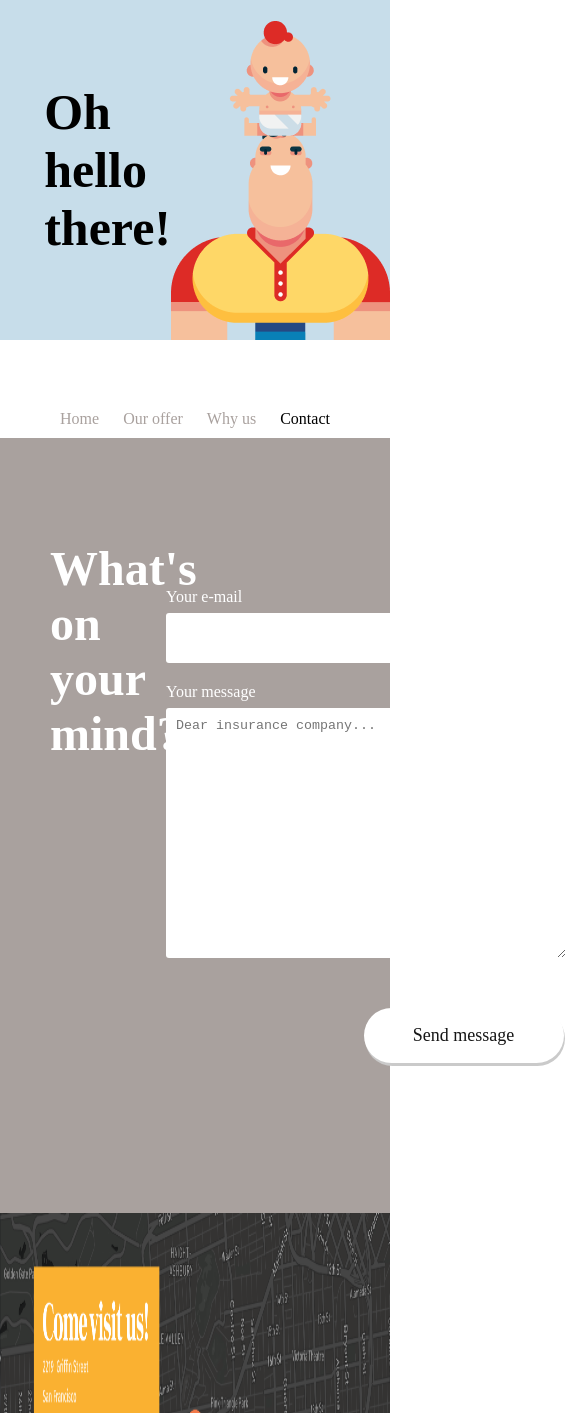
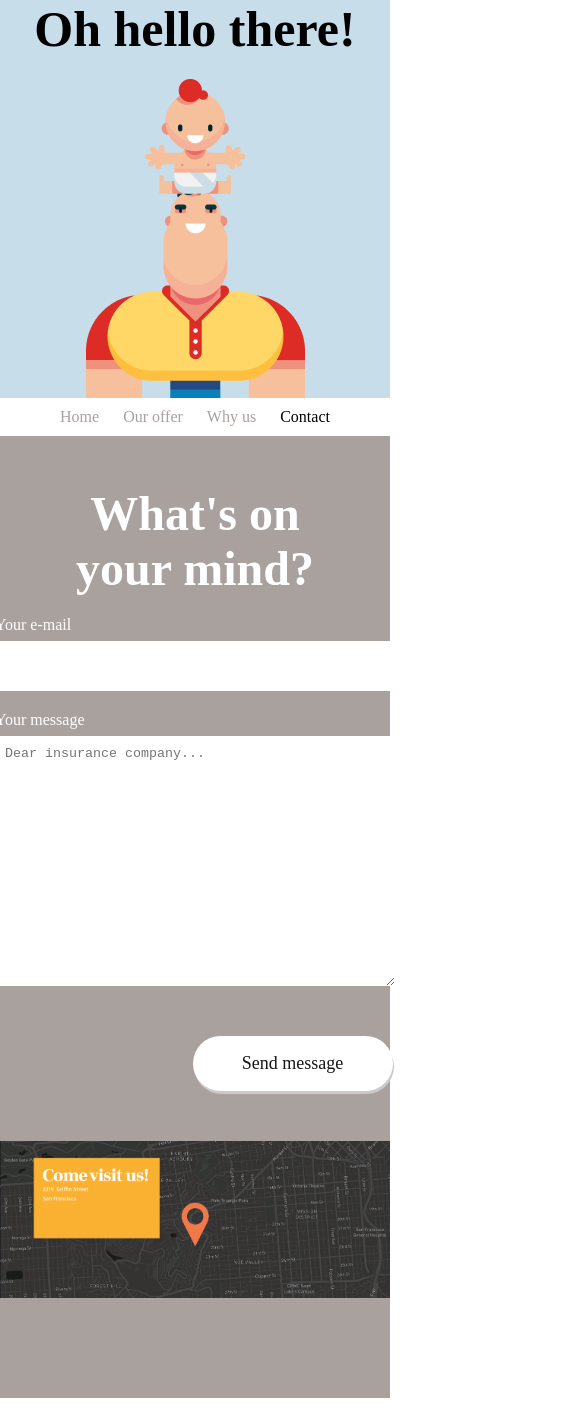
Before and after one commit to divperedi/insurance, a plain HTML site: page contact.html in a window 390 px wide. Shown: the top 1413 px of the page, 585 px wide, since content can reach past the window. Drawn offline with Linux system fonts and the light colour scheme; a web font is replaced by a local one.

Commit message:
added media queries to contact page

```diff
--- a/contact.html
+++ b/contact.html
@@ -11,7 +11,7 @@
         <h1 class="contact-header__title">Oh hello there!</h1>
         <img class="contact-header__picture" src="assets/man-baby.png" alt="baby sitting on mans head">
     </header>
-    <section class="navigation">
+    <section class="navigation-contact">
         <nav>
             <a href="index.html">Home</span></a>
             <a href="#">Our offer</a>
--- a/style.css
+++ b/style.css
@@ -500,9 +500,6 @@ img.old {
         text-align: center;
     }
 
-    .first-text {
-
-    }
 
     .left-text {
         margin-right: 0;
@@ -602,6 +599,19 @@ img.old {
 
 
 /* Contact */
+
+.navigation-contact {
+    text-align: center;
+    padding: 30px;
+}
+
+.navigation-contact a {
+    justify-content: space-around;
+    text-decoration: none;
+    color: #A9A19E;
+    cursor: pointer;
+    margin: 95px;
+}
 
 .contact-header {
     background-color: #C7DDEA;
@@ -710,3 +720,43 @@ img.old {
     padding: 50px;
     background-color: #A9A19E;
 }
+
+@media only screen and (max-width: 767px) {
+    .contact-header {
+        grid-template-areas: "title title title"
+        ". picture .";
+        grid-template-columns: 1fr 1fr 1fr;
+    }
+
+    .navigation-contact {
+        padding: 10px;
+    }
+
+    .navigation-contact a {
+        margin: 10px;
+    }
+
+    .contact-main {
+        flex-direction: column;
+    }
+
+    .contact-main__text {
+        width: 100%;
+        padding-bottom: 20px;
+        text-align: center;
+    }
+
+    .contact-main__form {
+        padding: 0;
+    }
+
+    .contact-main__picture {
+        width: 100%;
+        height: auto;
+    }
+
+    .contact-main__gray {
+        height: auto;
+    }
+
+}
```
